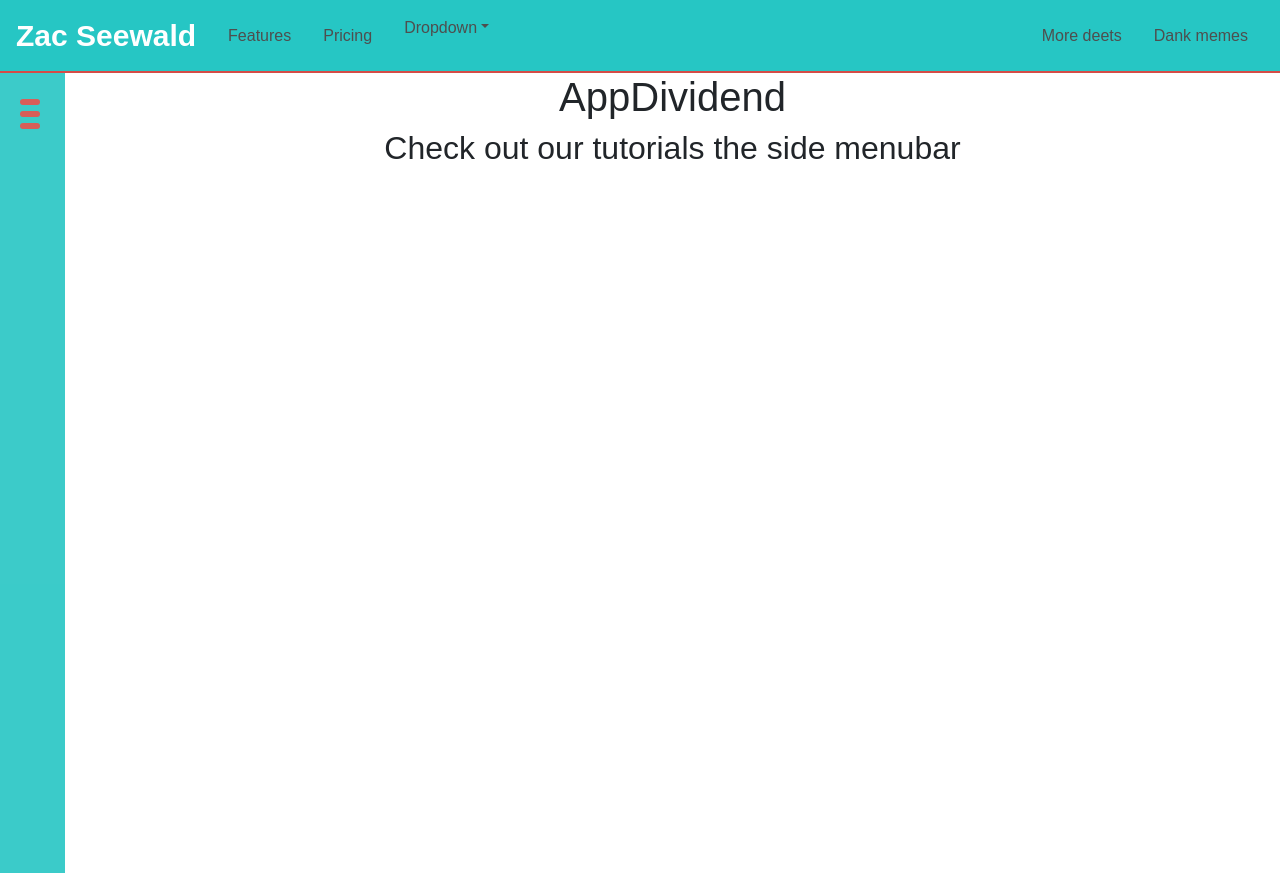
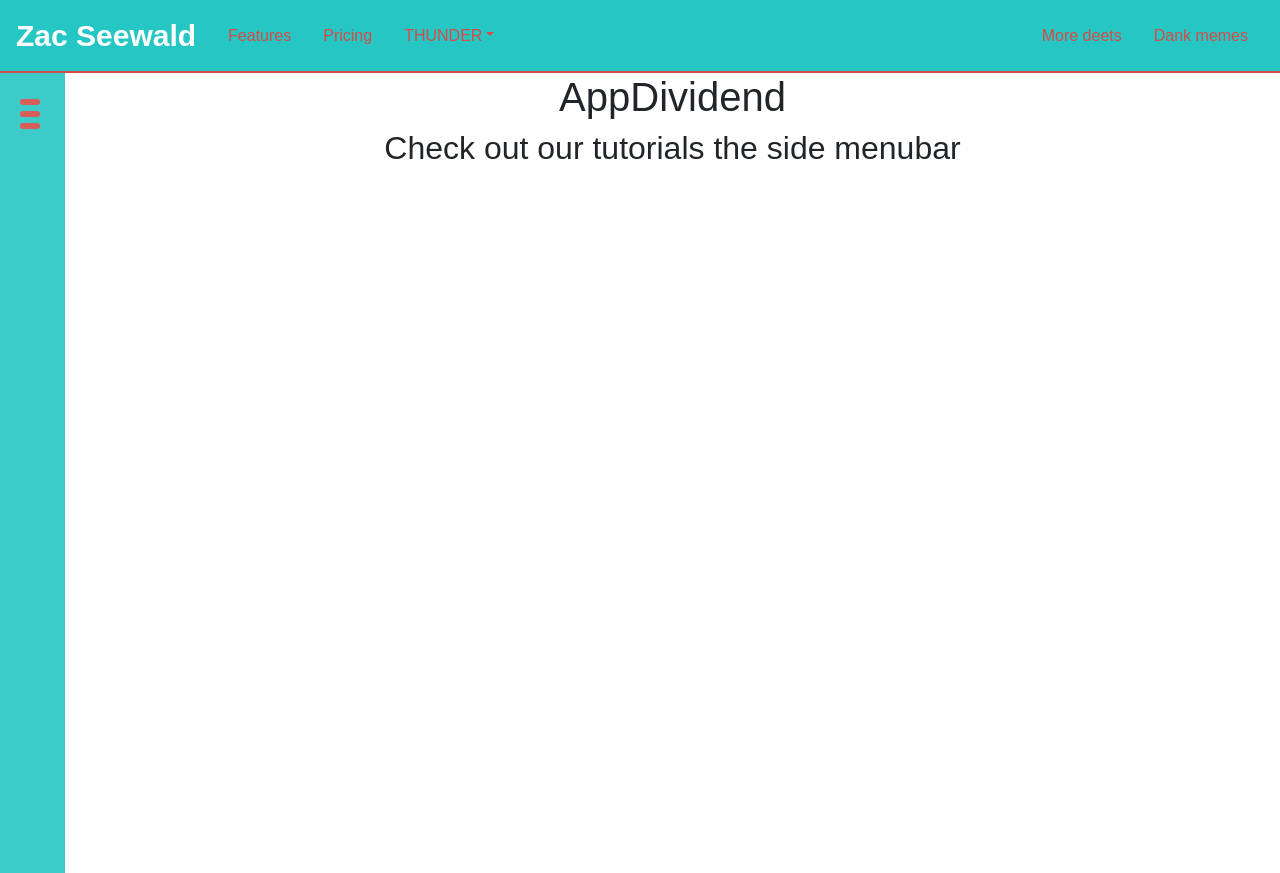
Before and after one commit to zaxblackdragon/bio2.0, a React (Create React App) app: page / in a window 1280 px wide. Built offline with nearby package versions, Linux system fonts and the light colour scheme.

Commit message:
styled color

```diff
--- a/src/components/Navbar/index.css
+++ b/src/components/Navbar/index.css
@@ -1,17 +1,19 @@
-
-
 .navbar a {
     position: relative;
-    color: rgb(78, 78, 78);
+    /* color: rgb(78, 78, 78); */
+    color:  #D54C47;
 }
 .navbar a:hover {
-    color: #D54C47 !important;
+    /* color: #D54C47 !important; */
+    color: rgb(47, 245, 242) !important;
     cursor: pointer;
+}
+.dropdown {
+    margin-top: 8px;
 }
 .dropdown-item a {
     padding-left: 50px;
 }
-
 .dropdown-toggle {
     padding-left: 16px;
 }
@@ -20,7 +22,7 @@
 }
 .dropdown-menu {
     background-image: linear-gradient(to bottom, #26C6C4, white);
-    border: 3px solid #26C6C4;
+    border: 3px solid transparent;
     border-bottom-left-radius: 20px;
     border-bottom-right-radius: 20px;
     border-top-left-radius: 0px;
--- a/src/components/Navbar/index.js
+++ b/src/components/Navbar/index.js
@@ -1,6 +1,5 @@
 import React, { Component } from 'react';
 import { Navbar, Nav, NavDropdown } from 'react-bootstrap';
-import { css } from 'glamor';
 import "./index.css";
 
 
@@ -22,7 +21,7 @@ export class navbar extends Component {
       <Nav.Link
       bsPrefix="navbar"
       href="#pricing">Pricing</Nav.Link>
-      <NavDropdown bsPrefix="dropdown-toggle" title="Dropdown" id="collasible-nav-dropdown">
+      <NavDropdown bsPrefix="dropdown-toggle" title="THUNDER" id="collasible-nav-dropdown">
         <NavDropdown.Item
         bsPrefix="dropdown-item"
         href="#action/3.1">Action</NavDropdown.Item>
```
